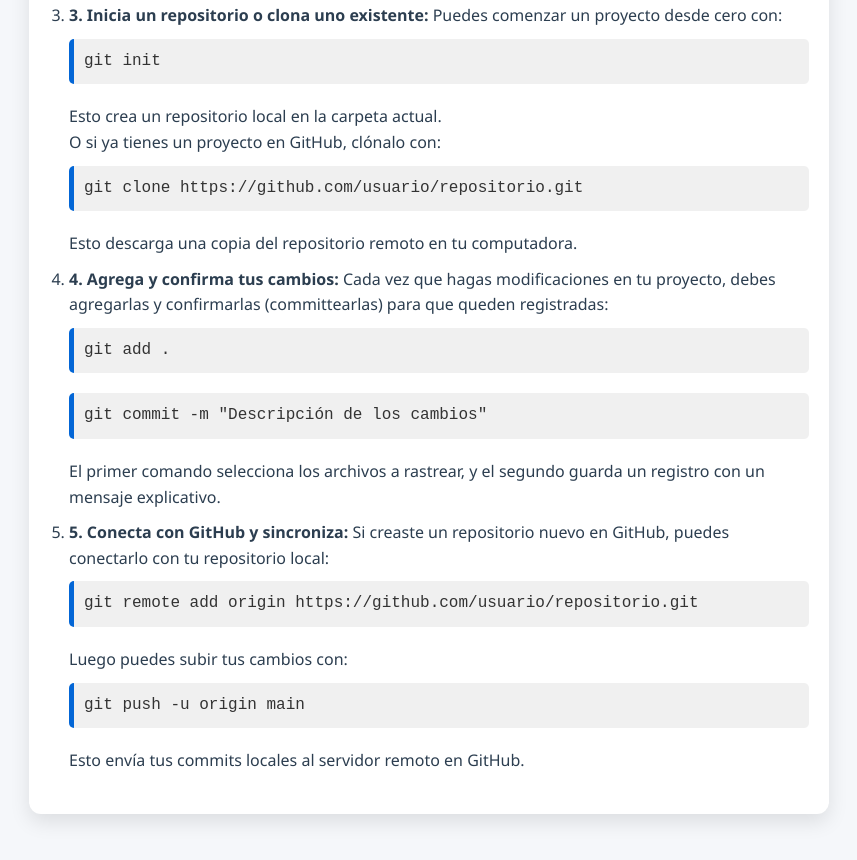
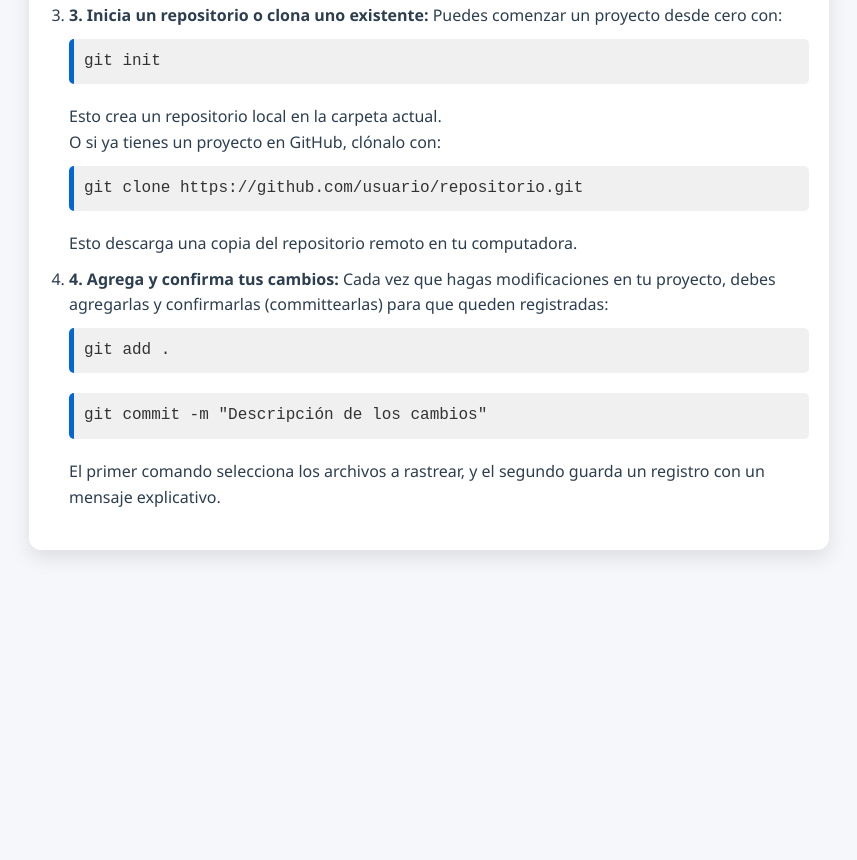
Before and after one commit to bjrobalino22/prueba2, a plain HTML site: page vistas/index.html in a window 1280 px wide. Shown: the part 975-1835 px from the top of the page, without its empty margins (211-1068 px from the left). After the commit the page ends 1585 px from the top, so only its background shows below. Drawn offline with Linux system fonts and the light colour scheme.

Commit message:
borrado de ultimo concepto  index.html

```diff
--- a/vistas/index.html
+++ b/vistas/index.html
@@ -51,14 +51,6 @@
           El primer comando selecciona los archivos a rastrear, y el segundo guarda un registro con un mensaje explicativo.
         </li>
 
-        <li>
-          <strong>5. Conecta con GitHub y sincroniza:</strong>
-          Si creaste un repositorio nuevo en GitHub, puedes conectarlo con tu repositorio local:
-          <pre><code>git remote add origin https://github.com/usuario/repositorio.git</code></pre>
-          Luego puedes subir tus cambios con:
-          <pre><code>git push -u origin main</code></pre>
-          Esto envía tus commits locales al servidor remoto en GitHub.
-        </li>
       </ol>
     </section>
   </main>
```
